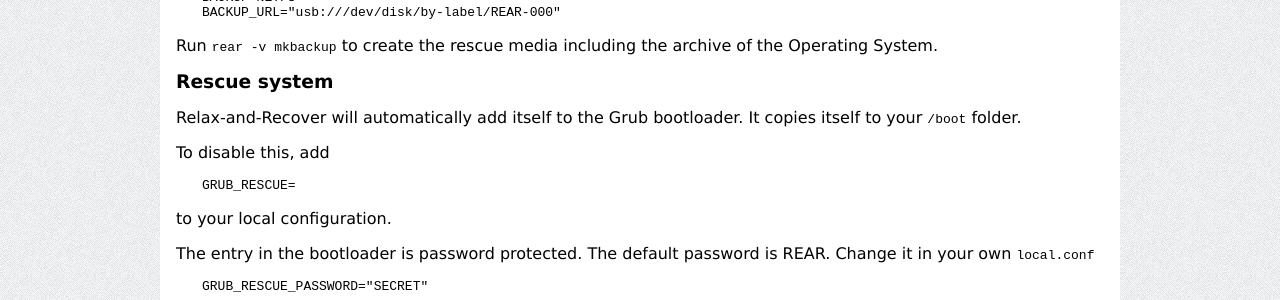
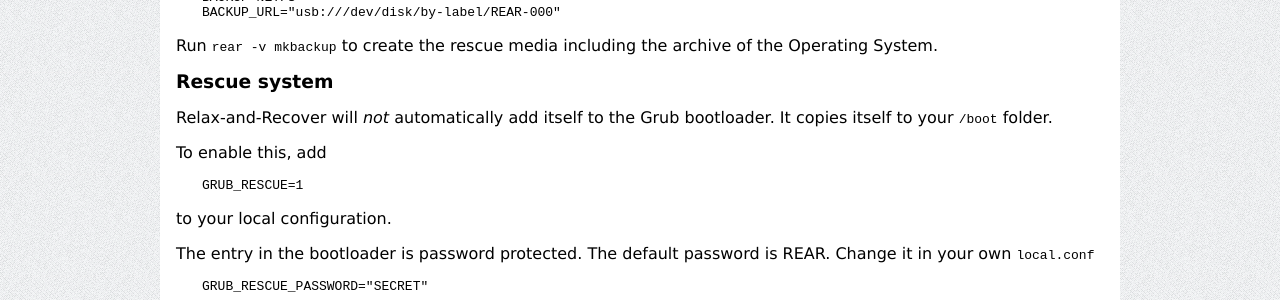
Before and after one commit to rear/rear.github.com, a Jekyll site: the page built from usage/index.md, in a window 1280 px wide. Shown: the part 336-636 px from the top of the page. Built offline with Jekyll 4.4.1, drawn with Linux system fonts in a browser that asks for light colours; comment, search, counter and statistics services are not loaded.

Commit message:
Reverse the logic of GRUB_RESCUE

```diff
--- a/usage/index.md
+++ b/usage/index.md
@@ -21,12 +21,12 @@
 
 ### Rescue system
 
-Relax-and-Recover will automatically add itself to the Grub bootloader.
+Relax-and-Recover will *not* automatically add itself to the Grub bootloader.
 It copies itself to your `/boot` folder.
 
-To disable this, add
+To enable this, add
 
-    GRUB_RESCUE=
+    GRUB_RESCUE=1
 
 to your local configuration.
 
```
